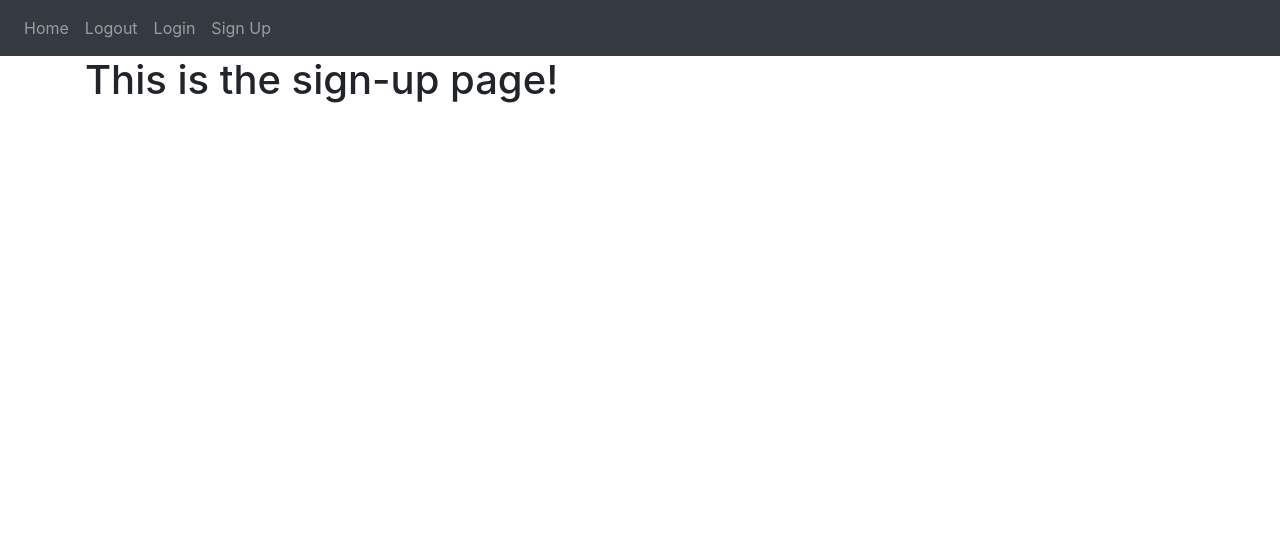
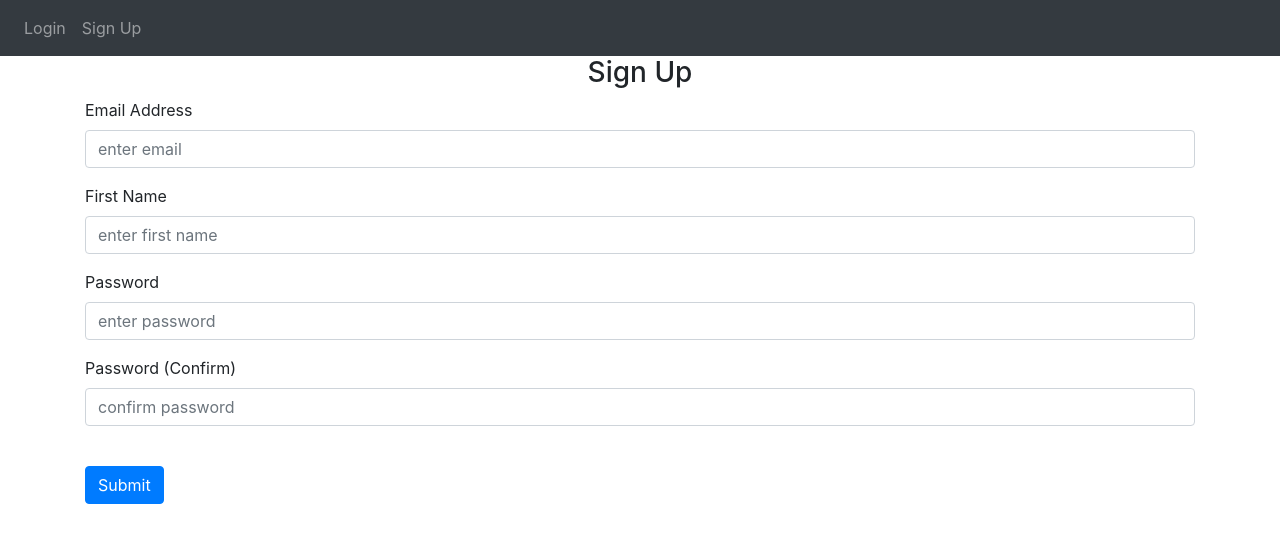
Before and after one commit to ianforrest11/flask_nba_website, a Flask app: page /sign-up in a window 1280 px wide. Shown: the top 543 px of the page. Run offline with Flask 2, Linux system fonts and the light colour scheme; parts of the project's set-up code (start-up, migrations or seed data) failed here and were passed over; some libraries are stand-ins or nearby versions.

Commit message:
finished tutorial

```diff
--- a/website/auth.py
+++ b/website/auth.py
@@ -1,15 +1,67 @@
-from flask import Blueprint, render_template
+from flask import Blueprint, render_template, request, flash, redirect, url_for
+from markupsafe import re
+from .models import User
+from werkzeug.security import generate_password_hash, check_password_hash
+from . import db
+from flask_login import login_user, login_required, logout_user, current_user
 
 auth = Blueprint('auth', __name__)
 
-@auth.route('/login')
+@auth.route('/login', methods = ['GET', 'POST'])
 def login():
-    return render_template("login.html")
+    if request.method == 'POST':
+        email = request.form.get('email')
+        password = request.form.get('password')
+
+        user = User.query.filter_by(email=email).first()
+
+        if user:
+            if check_password_hash(user.password, password):
+                flash('Logged in successfully!', category = 'success')
+                login_user(user, remember=True)
+
+                return redirect(url_for('views.home'))
+            else:
+                flash('Incorrect password', category = 'error')
+        else:
+            flash('email does not exist', category= 'error')
+
+    return render_template("login.html", user = current_user)
 
 @auth.route('/logout')
+@login_required
 def logout():
-    return '<p>Logout</p>'
+    logout_user()
+    return redirect(url_for('auth.login'))
 
-@auth.route('/sign-up')
+@auth.route('/sign-up', methods = ['GET', 'POST'])
 def sign_up():
-    return render_template("sign_up.html")
+    if request.method == 'POST':
+        email = request.form.get('email')
+        firstName = request.form.get('firstName')
+        password1 = request.form.get('password1')
+        password2 = request.form.get('password2')
+
+        user = User.query.filter_by(email=email).first()
+
+        if user:
+            flash('email already exists', category='error')
+
+        elif len(email) < 4:
+            flash("Email must be greater than three characters", category = 'error')
+        elif len(firstName) < 2:
+            flash("First name must be greater than one characters", category = 'error')
+        elif password1 != password2:
+            flash("Passwords are not equal", category = 'error')
+        elif len(password1) < 7:
+            flash("Password must be at least seven characters", category = 'error')
+        else:
+            # add user to database
+            new_user = User(email=email, firstName=firstName, password=generate_password_hash(password1, method = 'sha256'))
+            db.session.add(new_user)
+            db.session.commit()
+            login_user(user, remember=True)
+            flash("Account Created", category = 'success')
+            return redirect(url_for('views.home'))
+
+    return render_template("sign_up.html", user = current_user)
--- /dev/null
+++ b/website/static/index.js
@@ -0,0 +1,8 @@
+function deleteNote(noteId) {
+    fetch('/delete-note', {
+        method:'POST',
+        body:JSON.stringify({ noteId:noteId })
+    }).then((_res) => {
+        window.location.href = '/';
+    });
+}
--- a/website/templates/base.html
+++ b/website/templates/base.html
@@ -29,10 +29,13 @@
       </button>
       <div class="collapse navbar-collapse" id="navbar">
           <div class='navbar-nav'>
+            {% if user.is_authenticated %}
             <a class="nav-item nav-link" id="home" href="/">Home</a>
             <a class="nav-item nav-link" id="logout" href="/logout">Logout</a>
+            {% else %}
             <a class="nav-item nav-link" id="login" href="/login">Login</a>
             <a class="nav-item nav-link" id="signUp" href="/sign-up">Sign Up</a>
+            {% endif %}
           </div>
         </div>
       </div>
--- a/website/templates/sign_up.html
+++ b/website/templates/sign_up.html
@@ -1,4 +1,48 @@
-{% extends "base.html" %} {% block title %}Sign-Up{% endblock %}
+{% extends "base.html" %} {% block title %}Sign Up{% endblock %}
 {% block content %}
-<h1>This is the sign-up page!</h1>
+<form method="post">
+    <h3 align='center'>Sign Up</h3>
+    <div class='form-group'>
+        <label for='email'>Email Address</label>
+        <input
+            type='email'
+            class='form-control'
+            id='email'
+            name='email'
+            placeholder="enter email"
+        />
+    </div>
+    <div class='form-group'>
+        <label for='firstName'>First Name</label>
+        <input
+            type='text'
+            class='form-control'
+            id='firstName'
+            name='firstName'
+            placeholder="enter first name"
+        />
+    </div>
+    <div class='form-group'>
+        <label for='password1'>Password</label>
+        <input
+            type='password'
+            class='form-control'
+            id='password1'
+            name='password1'
+            placeholder="enter password"
+        />
+    </div>
+    <div class='form-group'>
+        <label for='password2'>Password (Confirm)</label>
+        <input
+            type='password'
+            class='form-control'
+            id='password2'
+            name='password2'
+            placeholder="confirm password"
+        />
+    </div>
+    <br />
+    <button type='submit' class='btn btn-primary'>Submit</button>
+</form>
 {% endblock %}
```
Also changed, not shown: website/__init__.py (+31 -1 lines), website/models.py (+17 -0 lines), website/templates/home.html (+17 -1 lines), website/templates/login.html (+27 -1 lines), website/views.py (+32 -3 lines), website/database.db (added).
